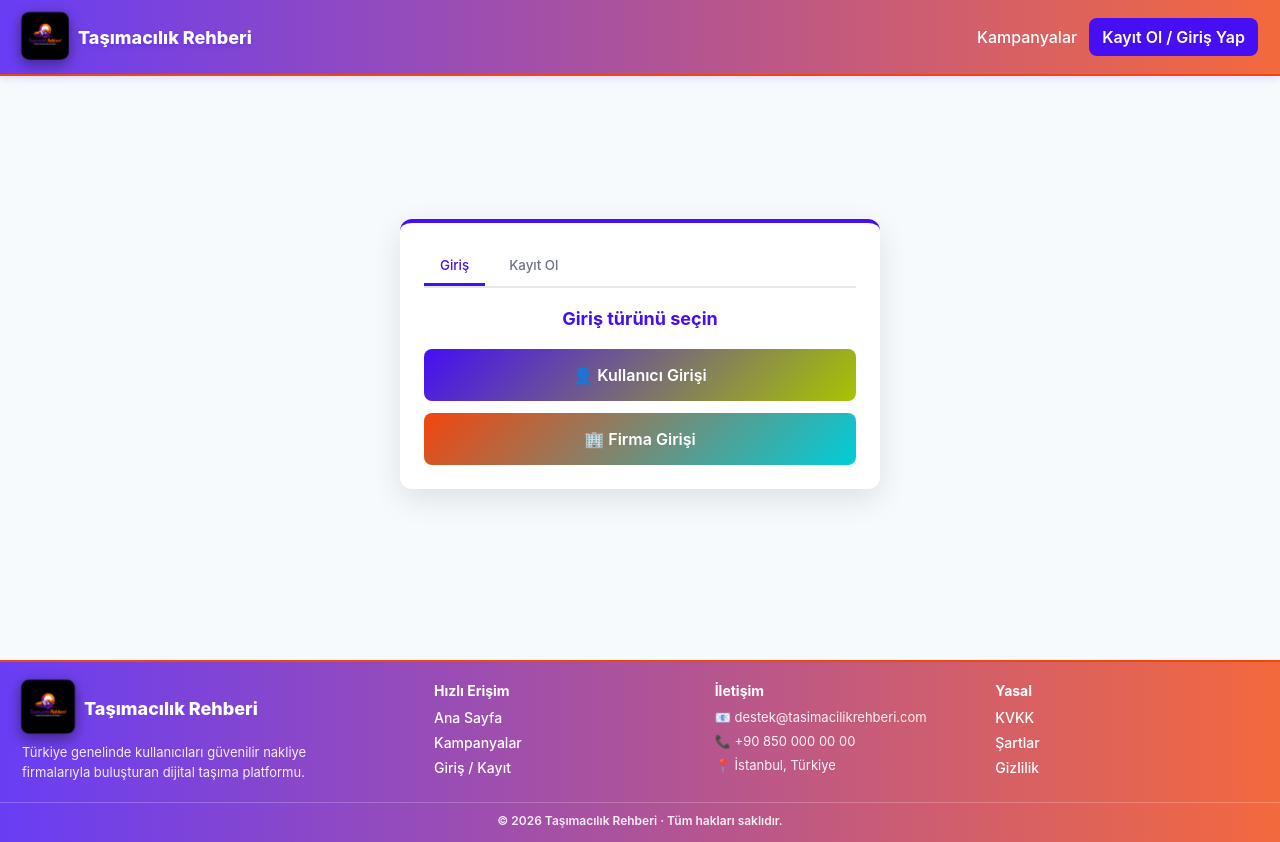
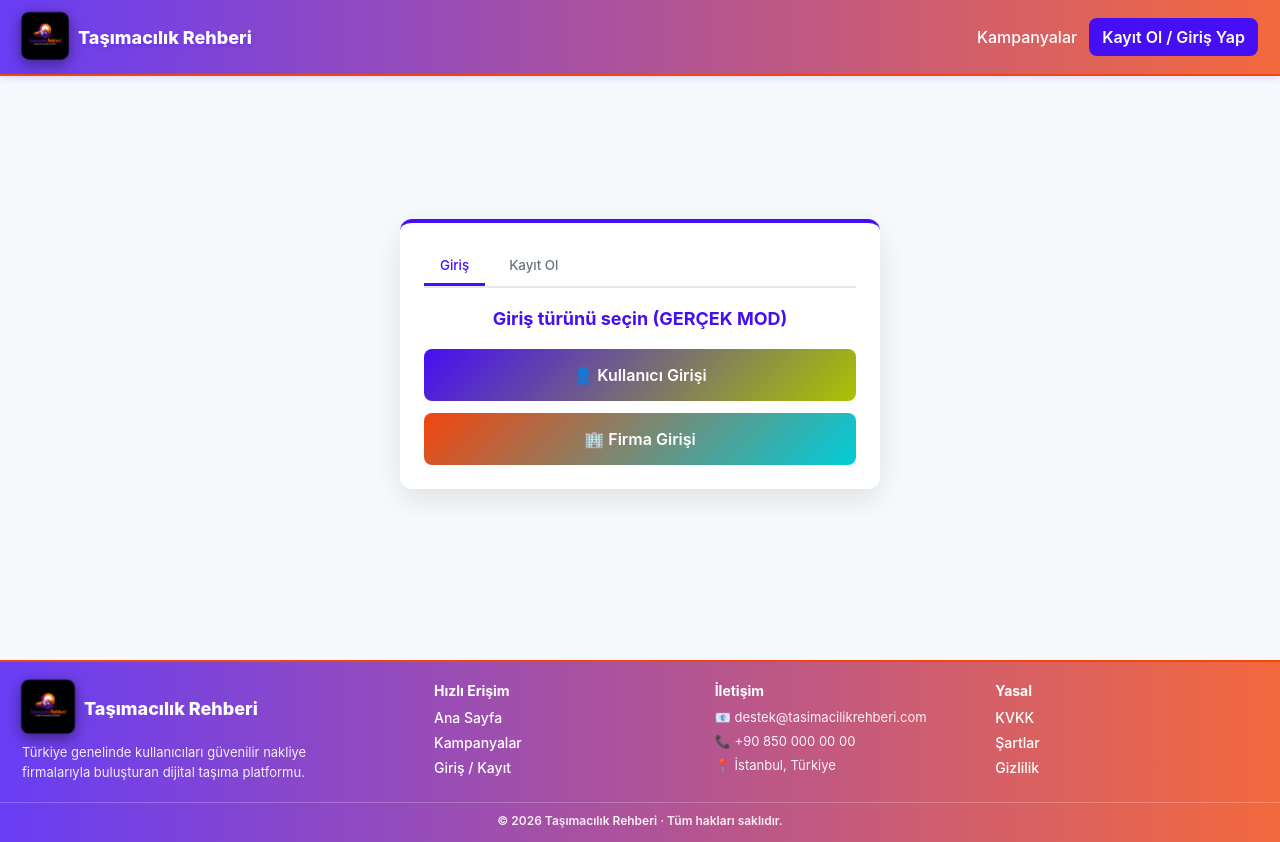
Before and after one commit to ademyalcindag/ademyalcindag, a React (Vite) app: page /auth in a window 1280 px wide. Built offline with nearby package versions, Linux system fonts and the light colour scheme; no server answers.

Commit message:
guncelleme yapildi

```diff
--- a/src/components/Auth.jsx
+++ b/src/components/Auth.jsx
@@ -139,7 +139,7 @@ export default function Auth(){
 
             {!loginType ? (
               <div>
-                <h3 style={{marginTop:0, color:'var(--primary)', textAlign:'center'}}>Giriş türünü seçin</h3>
+                <h3 style={{marginTop:0, color:'var(--primary)', textAlign:'center'}}>Giriş türünü seçin (GERÇEK MOD)</h3>
                 <div style={{display:'flex', flexDirection:'column', gap:'12px', marginTop:'20px'}}>
                   <button
                     type="button"
```
